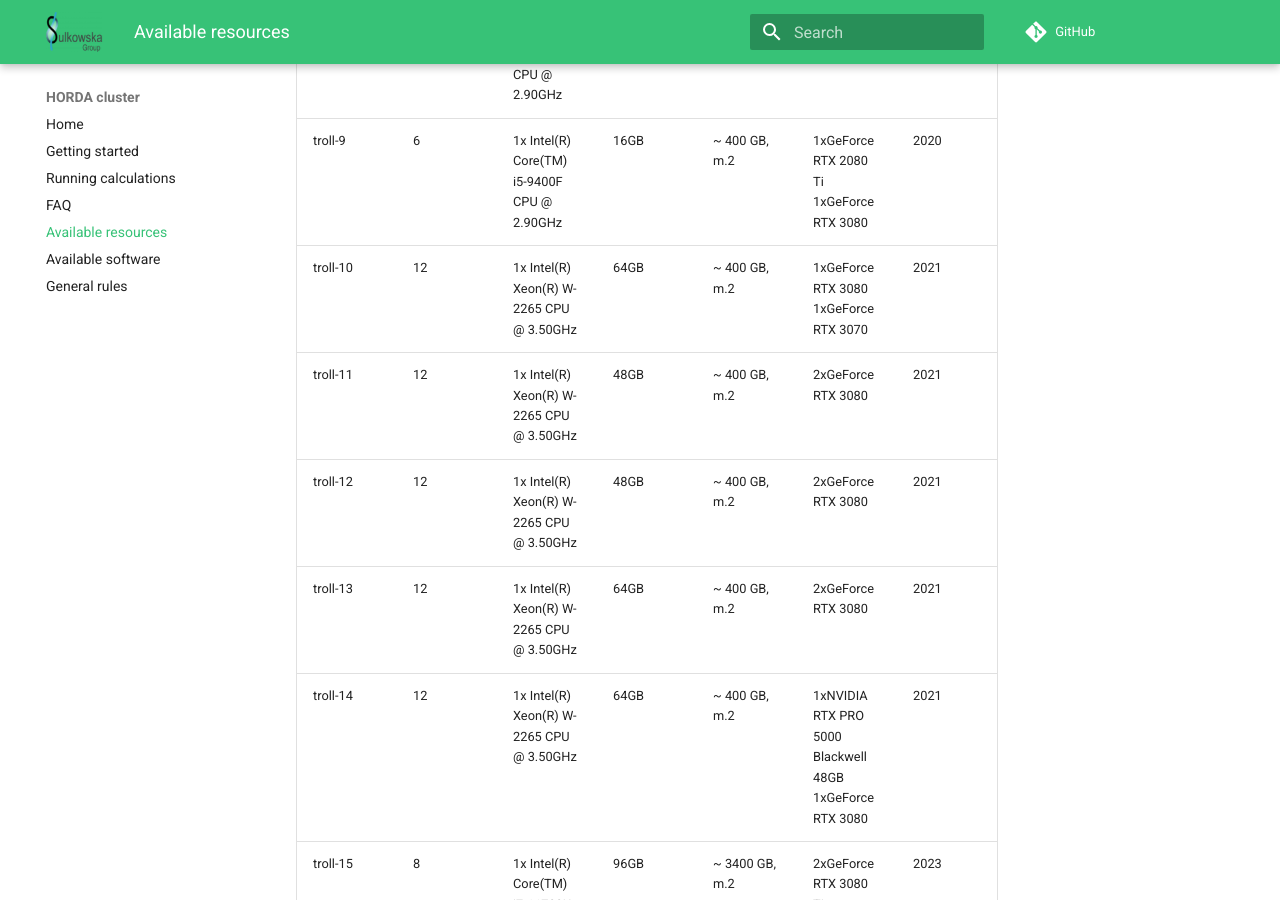
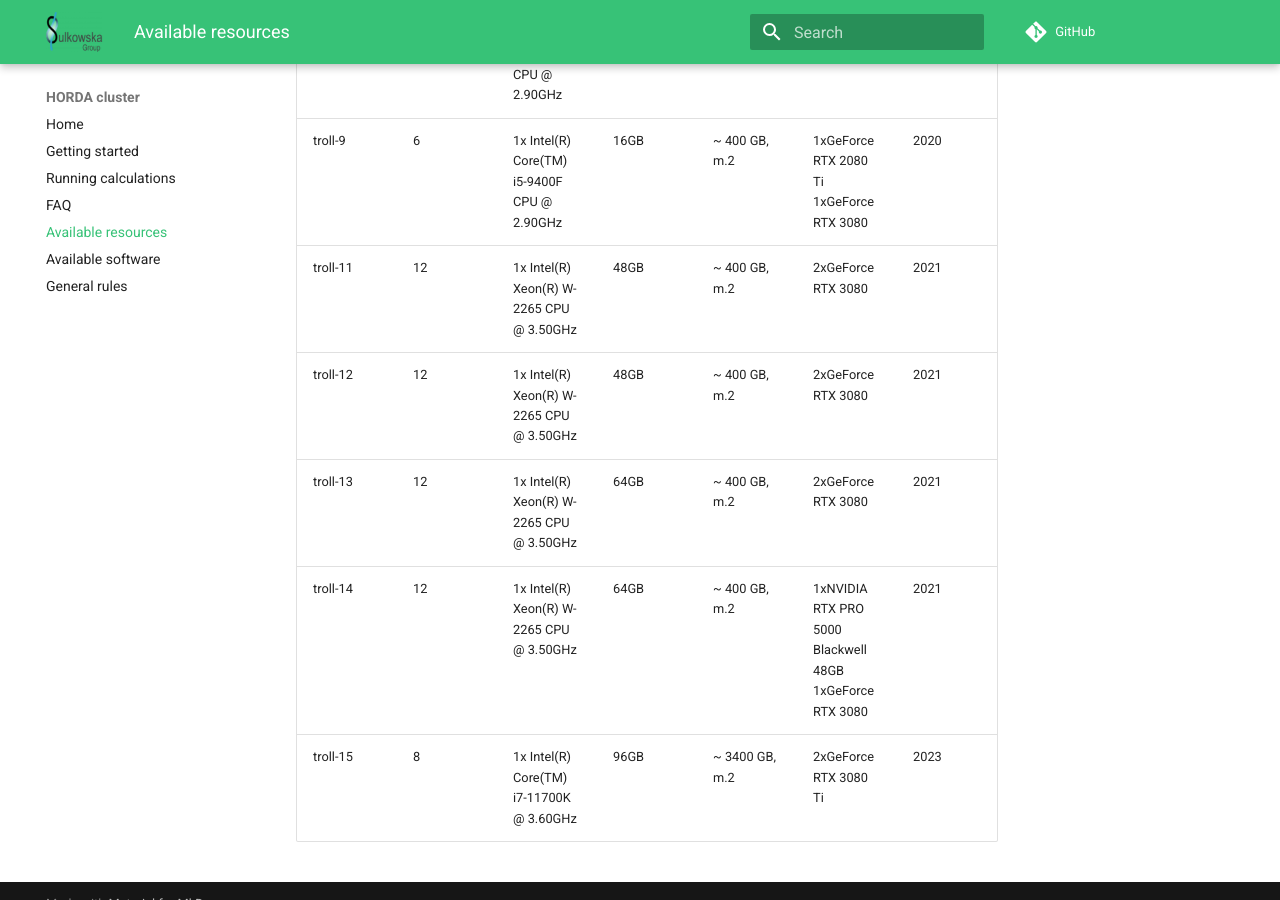
Before and after one commit to ilbsm/horda, an MkDocs documentation site: the page built from docs/resources.md, in a window 1280 px wide and 900 px high, scrolled down 1970 px. Built offline with MkDocs 1.6.1 and Material for MkDocs 9.7.7, drawn with Linux system fonts in a browser that asks for light colours; comment, search, counter and statistics services are not loaded.

Commit message:
Updated gpus and machines servers

```diff
--- a/docs/resources.md
+++ b/docs/resources.md
@@ -19,8 +19,7 @@ Characteristcs of available compute nodes are summarized below:
 | troll-6	  | 32	     |2x Intel(R) Xeon(R) CPU E5-2683 v4 @ 2.10GHz	| 56GB	 |~ 180 GB, ssd	| 2xGeForce GTX 1080	                     |-	|-	|
 | troll-7	  | 32	     |2x Intel(R) Xeon(R) CPU E5-2683 v4 @ 2.10GHz	| 32GB	 |~ 180 GB, ssd	| 2xGeForce GTX 1080	                     |-	|-	|
 | troll-8	  | 6	      |1x Intel(R) Core(TM) i5-9400F CPU @ 2.90GHz	| 16GB	 |~ 400 GB, m.2	| 1xGeForce RTX 2080 Ti	                  |2020	|-	|
-| troll-9	  | 6	      |1x Intel(R) Core(TM) i5-9400F CPU @ 2.90GHz	| 16GB	 |~ 400 GB, m.2	| 1xGeForce RTX 2080 Ti	1xGeForce RTX 3080 |2020	|-	|
-| troll-10	 | 12	     |1x Intel(R) Xeon(R) W-2265 CPU @ 3.50GHz	| 64GB	 |~ 400 GB, m.2	| 1xGeForce RTX 3080 1xGeForce RTX 3070 	 |2021	|-	|
+| troll-9	  | 6	      |1x Intel(R) Core(TM) i5-9400F CPU @ 2.90GHz	| 16GB	 |~ 400 GB, m.2	| 1xGeForce RTX 2080 Ti	1xGeForce RTX 3080 |2020	|
 | troll-11	 | 12	     |1x Intel(R) Xeon(R) W-2265 CPU @ 3.50GHz	| 48GB	 |~ 400 GB, m.2	| 2xGeForce RTX 3080 	                    |2021	|-	|
 | troll-12	 | 12	     |1x Intel(R) Xeon(R) W-2265 CPU @ 3.50GHz	| 48GB	 |~ 400 GB, m.2	| 2xGeForce RTX 3080 	                    |2021	|-	|
 | troll-13	 | 12	     |1x Intel(R) Xeon(R) W-2265 CPU @ 3.50GHz	| 64GB	 |~ 400 GB, m.2	| 2xGeForce RTX 3080                      |2021	|-	|
```
